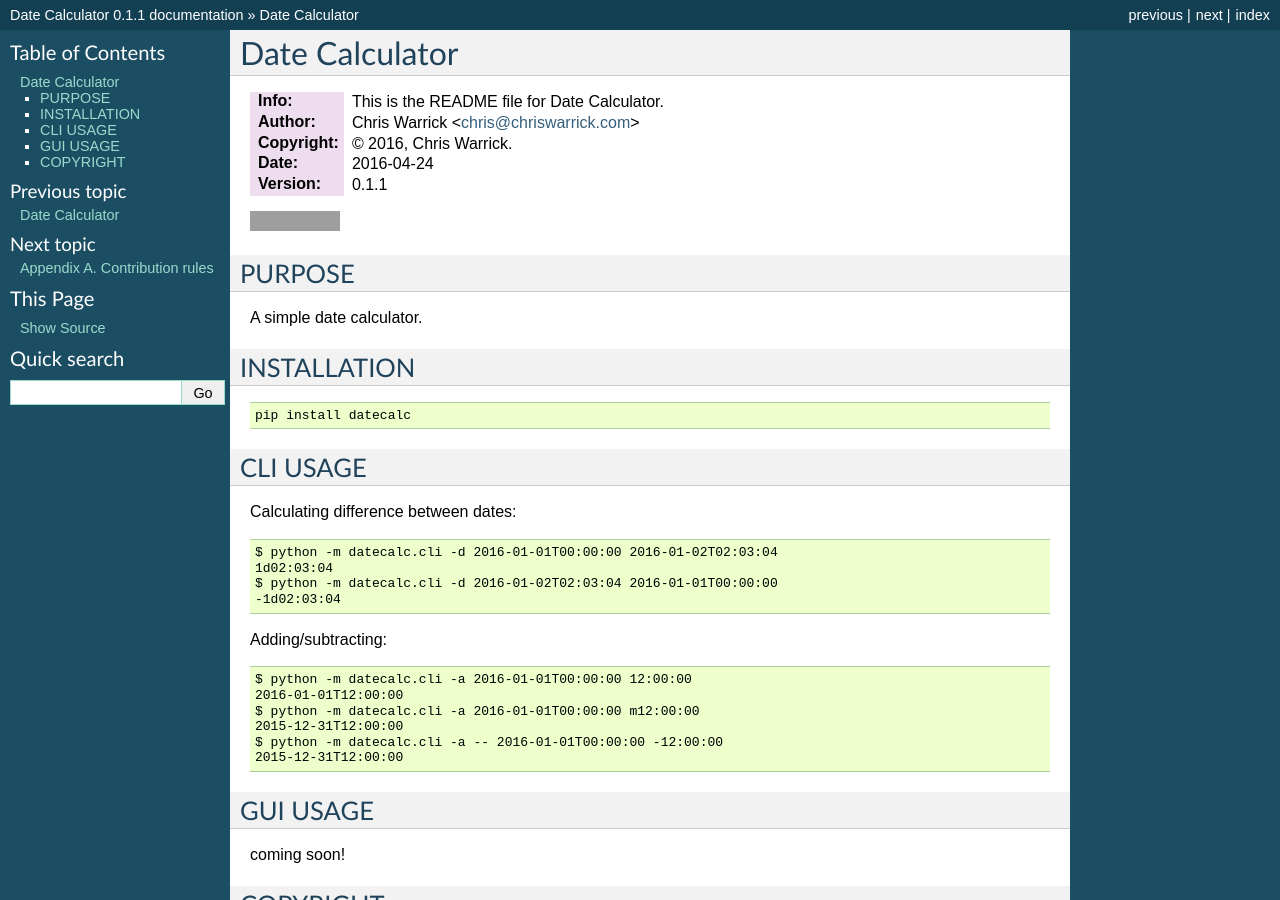
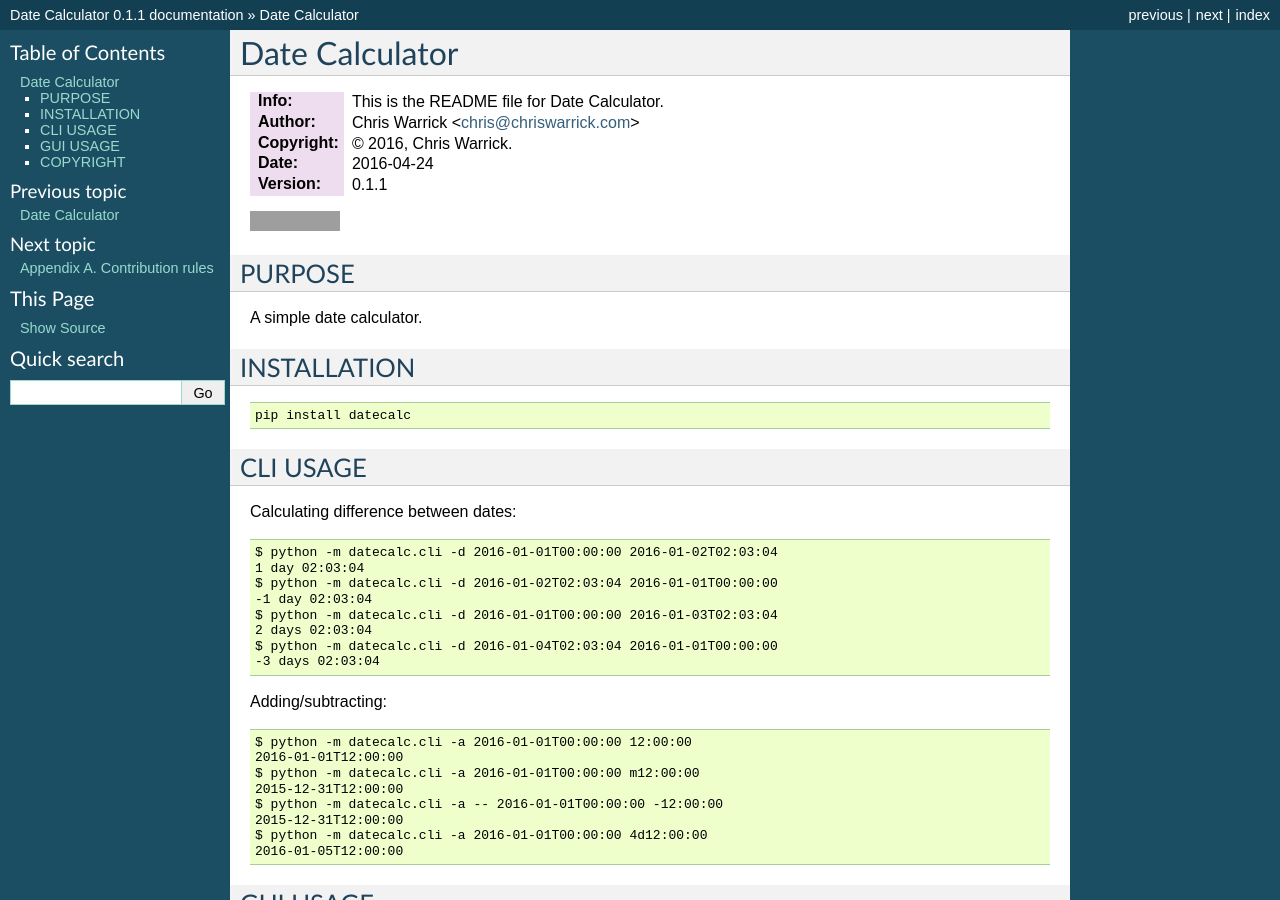
Before and after one commit to Kwpolska/datecalc, a Sphinx documentation site: the page built from docs/README.rst, in a window 1280 px wide and 900 px high. Built offline with Sphinx 7.4.7, drawn with Linux system fonts in a browser that asks for light colours; grey boxes are pictures that could not be loaded.

Commit message:
Prettier output: 1 day, 2 days instead of 1d, 2d
Signed-off-by: Chris Warrick <kwpolska@gmail.com>

```diff
--- a/docs/README.rst
+++ b/docs/README.rst
@@ -30,9 +30,13 @@ Calculating difference between dates:
 ::
 
     $ python -m datecalc.cli -d 2016-01-01T00:00:00 2016-01-02T02:03:04
-    1d02:03:04
+    1 day 02:03:04
     $ python -m datecalc.cli -d 2016-01-02T02:03:04 2016-01-01T00:00:00
-    -1d02:03:04
+    -1 day 02:03:04
+    $ python -m datecalc.cli -d 2016-01-01T00:00:00 2016-01-03T02:03:04
+    2 days 02:03:04
+    $ python -m datecalc.cli -d 2016-01-04T02:03:04 2016-01-01T00:00:00
+    -3 days 02:03:04
 
 
 Adding/subtracting:
@@ -45,6 +49,8 @@ Adding/subtracting:
     2015-12-31T12:00:00
     $ python -m datecalc.cli -a -- 2016-01-01T00:00:00 -12:00:00
     2015-12-31T12:00:00
+    $ python -m datecalc.cli -a 2016-01-01T00:00:00 4d12:00:00
+    2016-01-05T12:00:00
 
 
 GUI USAGE
```
Also changed, not shown: README.rst (+8 -2 lines), 4 other files.
